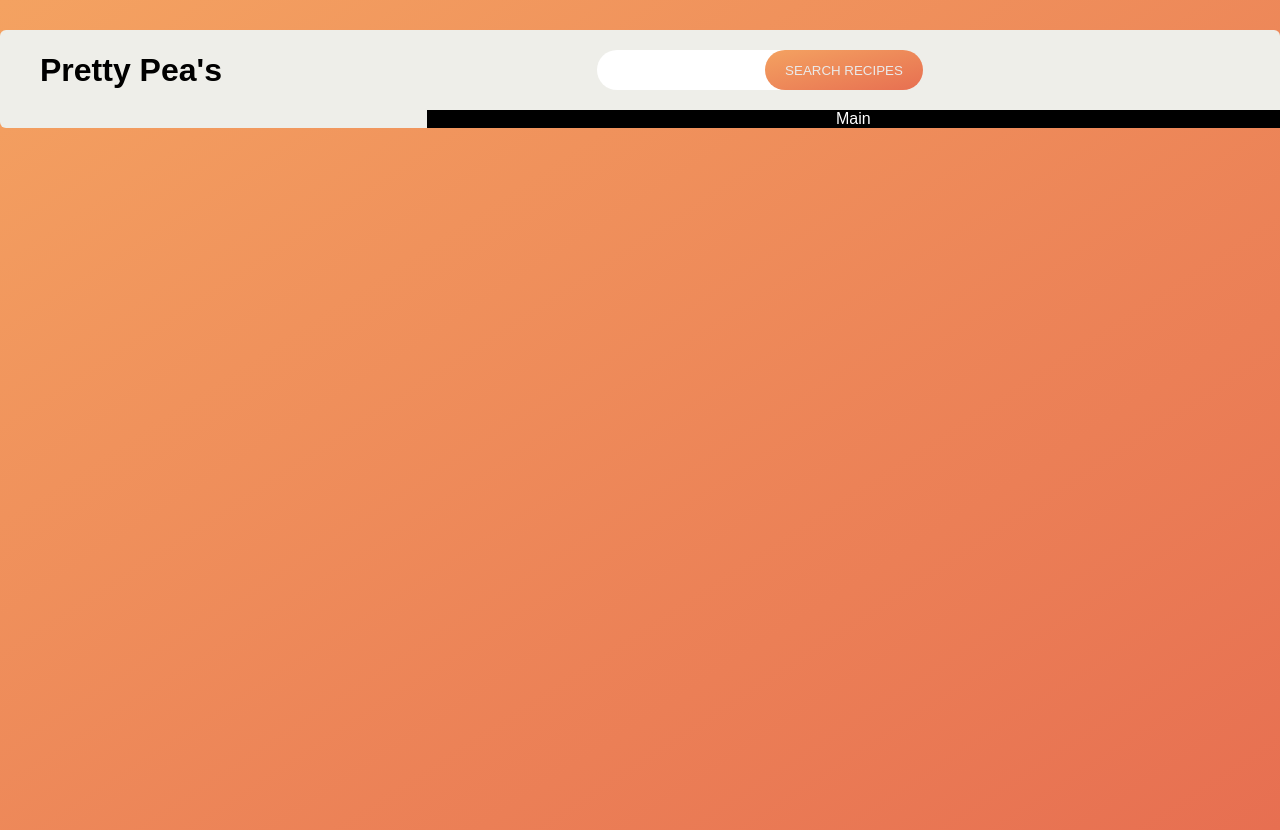
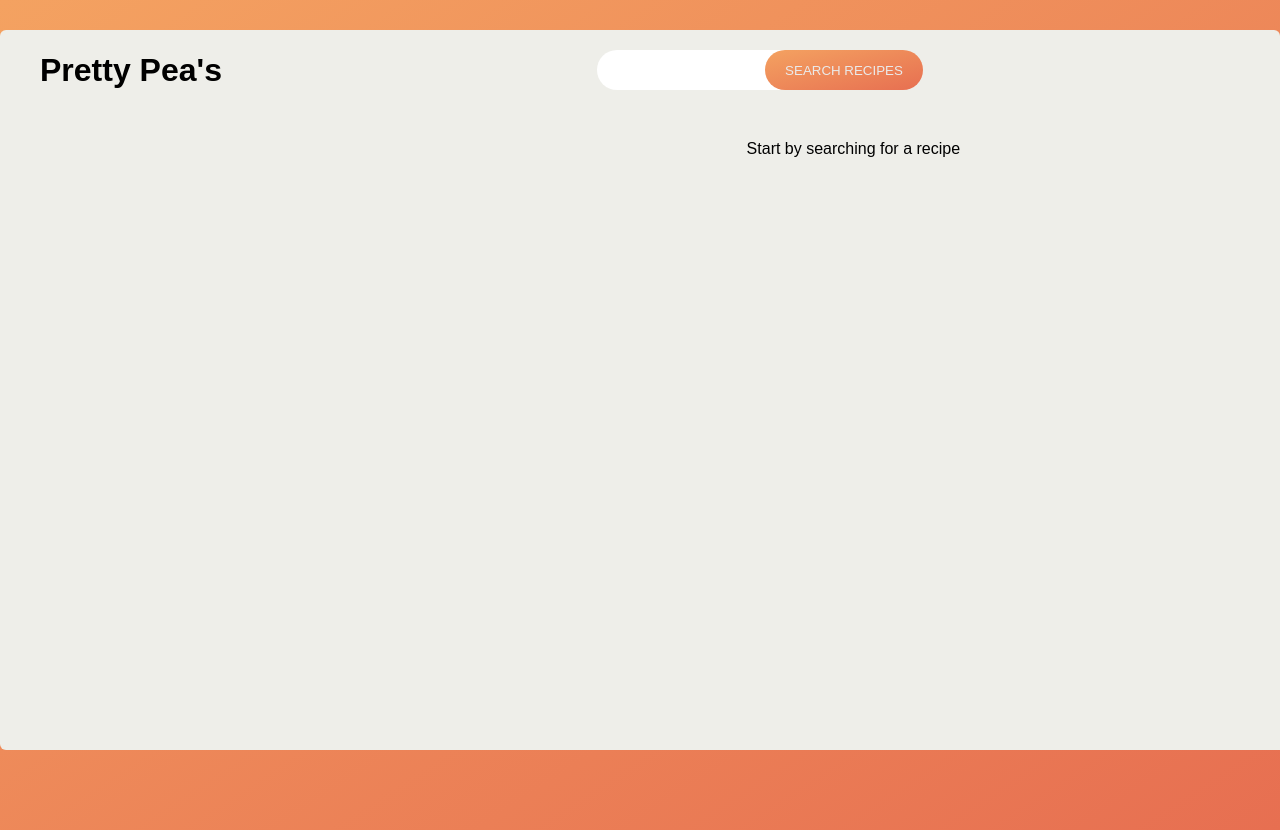
Before and after one commit to Rickperez87/pretty-peas, a React (Vite) app: page / in a window 1280 px wide. Built offline with nearby package versions, Linux system fonts and the light colour scheme.

Commit message:
styling for main content

```diff
--- a/src/components/MainContent/MainContent.tsx
+++ b/src/components/MainContent/MainContent.tsx
@@ -2,7 +2,7 @@ import React from "react";
 import { connect } from "react-redux";
 import "./style.scss";
 const MainContent = ({ recipe }) => {
-  return <div className="main-content">Main</div>;
+  return <div className="main-content">Start by searching for a recipe</div>;
 };
 
 const mapStateToProps = (state) => {
--- a/src/components/MainContent/style.scss
+++ b/src/components/MainContent/style.scss
@@ -1,9 +1,11 @@
 .main-content {
   grid-column: 2/4;
   grid-row: 2/4;
-  background: #000;
-  color: #fff;
+  background: #eeeee9;
+  color: #000;
   display: flex;
-  align-items: center;
+  padding-top: 3rem;
+  align-items: flex-start;
   justify-content: center;
+  min-height: 80vh;
 }
--- a/src/components/Sidebar/SidebarItems/style.scss
+++ b/src/components/Sidebar/SidebarItems/style.scss
@@ -6,6 +6,7 @@ img {
   display: flex;
   justify-content: start;
   align-items: center;
+  padding: 0 3rem;
   &:not(:last-child) {
     margin-bottom: 2rem;
     &:hover {
--- a/src/components/Sidebar/style.scss
+++ b/src/components/Sidebar/style.scss
@@ -2,5 +2,5 @@
   grid-column: 1/2;
   grid-row: 2 / 4;
   background: #fff;
-  padding: 1rem 3rem;
+  padding: 1rem 0;
 }
```
